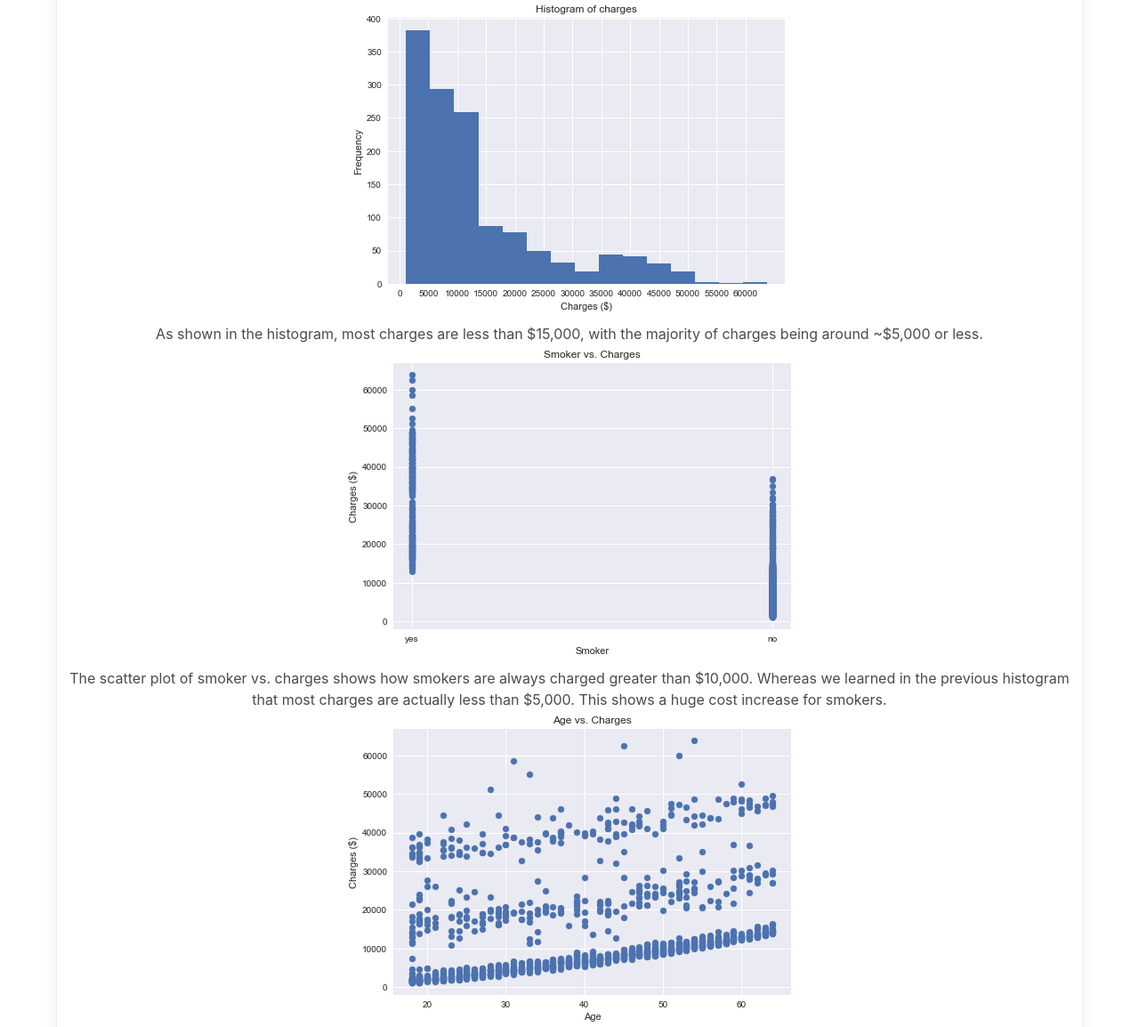
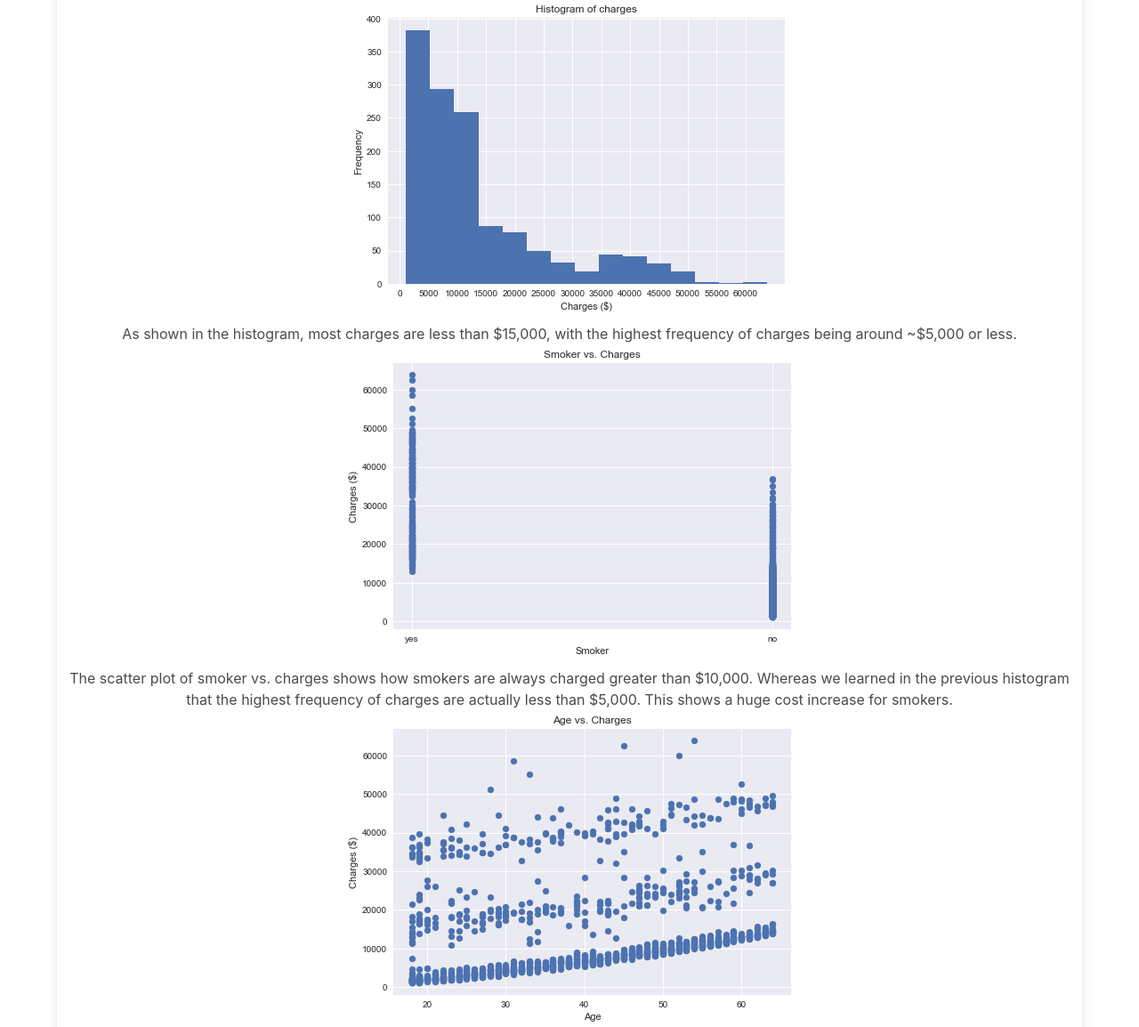
Before and after one commit to osteenw/Insurance-Prediction, a Flask app: page /dashboard in a window 1280 px wide. Shown: the part 1240-2394 px from the top of the page at 89% size. Run offline with Flask 2, Linux system fonts and the light colour scheme.

Commit message:
Update dashboard.html

```diff
--- a/templates/dashboard.html
+++ b/templates/dashboard.html
@@ -12,7 +12,7 @@
         <div>
             <p>First we will plot a histogram to show the frequency of charges in different price buckets.</p>
             <p><img alt="Histogram of charges" src="{{ url_for('static', filename='assets/hist_charges.png') }}"><br/>
-                As shown in the histogram, most charges are less than $15,000, with the majority of charges being around
+                As shown in the histogram, most charges are less than $15,000, with the highest frequency of charges being around
                 ~$5,000 or less.</p>
         </div>
 
@@ -21,7 +21,7 @@
             <p><img alt="Smoker vs. Charges Plot"
                     src="{{ url_for('static', filename='assets/smoker_v_charges.png') }}"><br/>
                 The scatter plot of smoker vs. charges shows how smokers are always charged greater than $10,000.
-                Whereas we learned in the previous histogram that most charges are actually less than $5,000. This shows
+                Whereas we learned in the previous histogram that the highest frequency of charges are actually less than $5,000. This shows
                 a huge cost increase for smokers.</p>
         </div>
 
```
